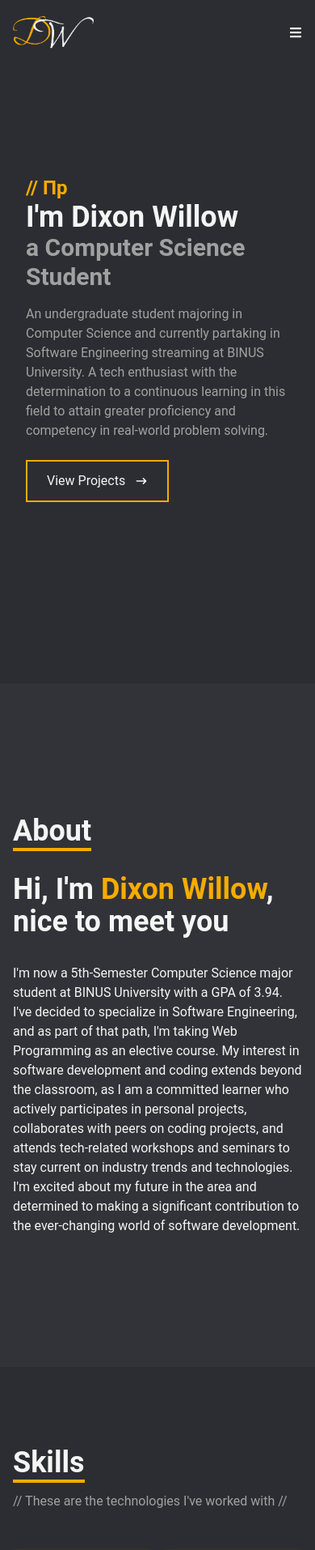
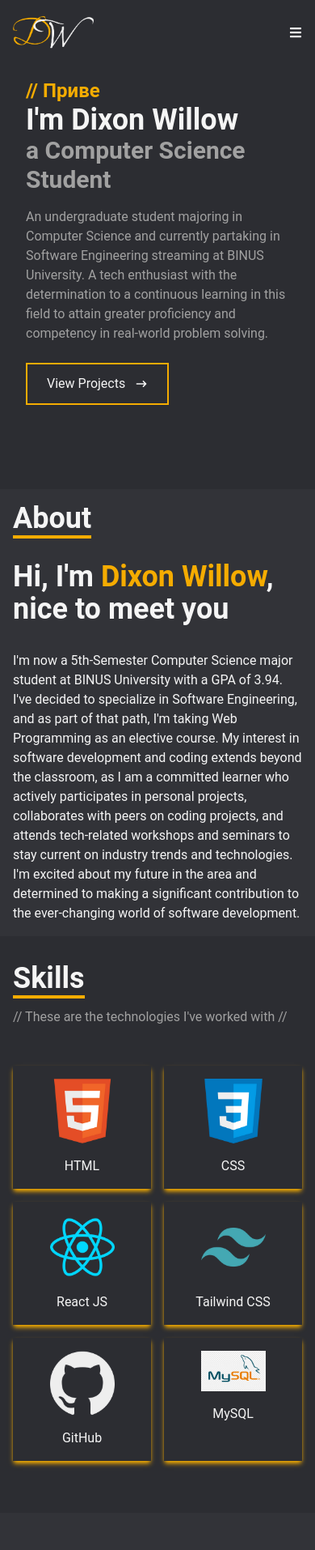
Before and after one commit to Dyxelta/Portofolio-Website, a React (Vite) app: page / in a window 390 px wide. Shown: the top 1914 px of the page at 81% size. Built offline with nearby package versions, Linux system fonts and the light colour scheme.

Commit message:
fix: fixing screen height and padding

```diff
--- a/src/components/About.jsx
+++ b/src/components/About.jsx
@@ -3,7 +3,7 @@ import { motion } from 'framer-motion'
 
 const About = () => {
   return (
-    <div name='about' className='w-full h-screen bg-bggray text-offwhite font-roboto'>
+    <div name='about' className='w-full md:h-screen bg-bggray text-offwhite font-roboto py-4'>
         <div className='flex flex-col justify-center items-center w-full h-full'>
             <div className='max-w-[1080px] w-full grid grid-cols-2 gap-8'>
                 <motion.div className='sm:text-right pb-8 pl-4'
--- a/src/components/Hero.jsx
+++ b/src/components/Hero.jsx
@@ -6,7 +6,7 @@ import { motion } from 'framer-motion'
 
 const Hero = () => {
   return (
-    <div name='hero' className='w-full h-screen bg-bgblack font-roboto'>
+    <div name='hero' className='w-full md:h-screen bg-bgblack font-roboto py-24 md:py-0'>
 
         {/* Container */}
         <motion.div className='flex flex-col justify-center max-w-[1080px] h-full mx-auto px-8'
--- a/src/components/Navbar.jsx
+++ b/src/components/Navbar.jsx
@@ -11,7 +11,7 @@ const Navbar = () => {
     const handler = () => setOpen(!open)
 
   return (
-    <div className='fixed flex justify-between items-center w-full h-[80px] px-4 bg-bgblack text-offwhite font-roboto'>
+    <div className='fixed flex justify-between items-center w-full h-[80px] px-4 bg-bgblack text-offwhite font-roboto z-10'>
 
         <div>
             <Link to='hero' smooth={true} duration={500}><img className='w-[100px] h-auto cursor-pointer' src={Logo} alt="Logo" /></Link>
--- a/src/components/Skills.jsx
+++ b/src/components/Skills.jsx
@@ -9,7 +9,7 @@ import { motion } from 'framer-motion'
 
 const Skills = () => {
   return (
-    <div name='skills' className='w-full h-screen bg-bgblack text-offwhite font-roboto'>
+    <div name='skills' className='w-full md:h-screen py-4 bg-bgblack text-offwhite font-roboto'>
 
         {/* Container */}
         <div className='flex flex-col justify-center max-w-[1080px] w-full h-full mx-auto p-4'>
```
